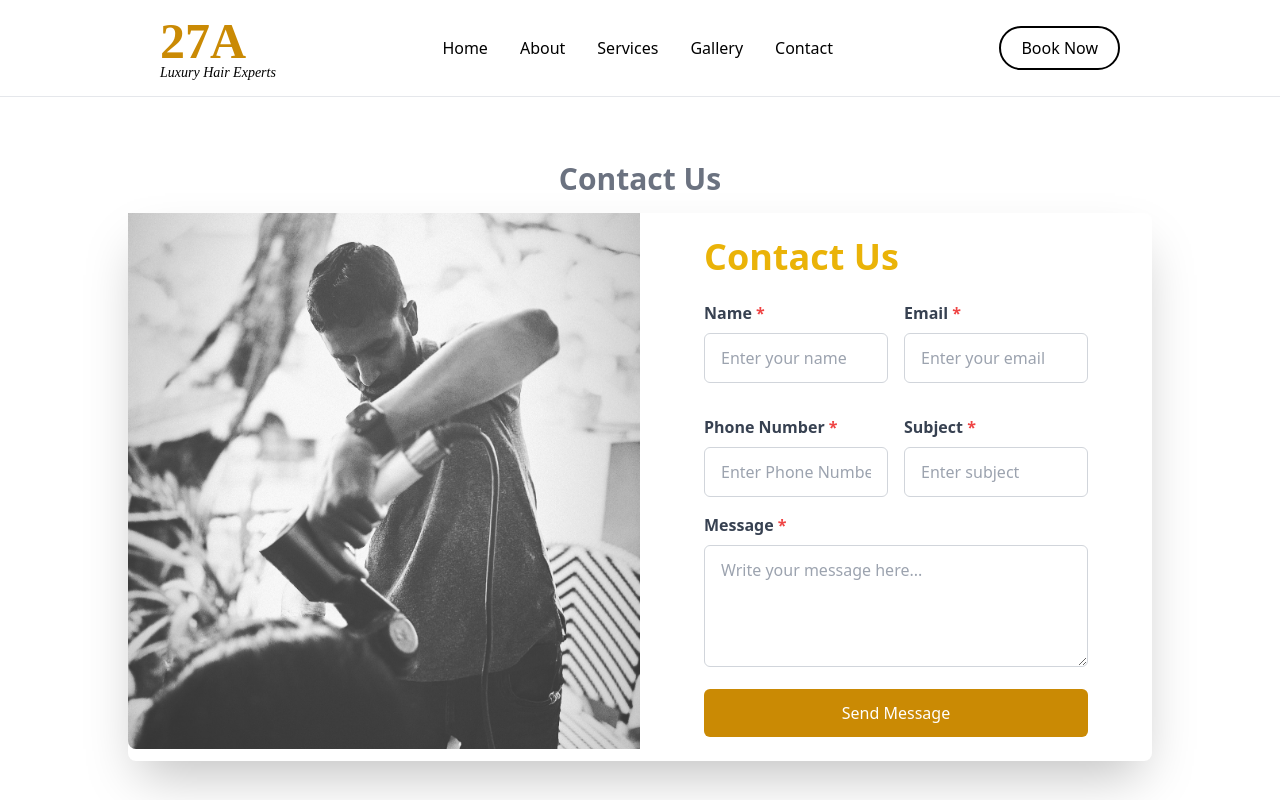
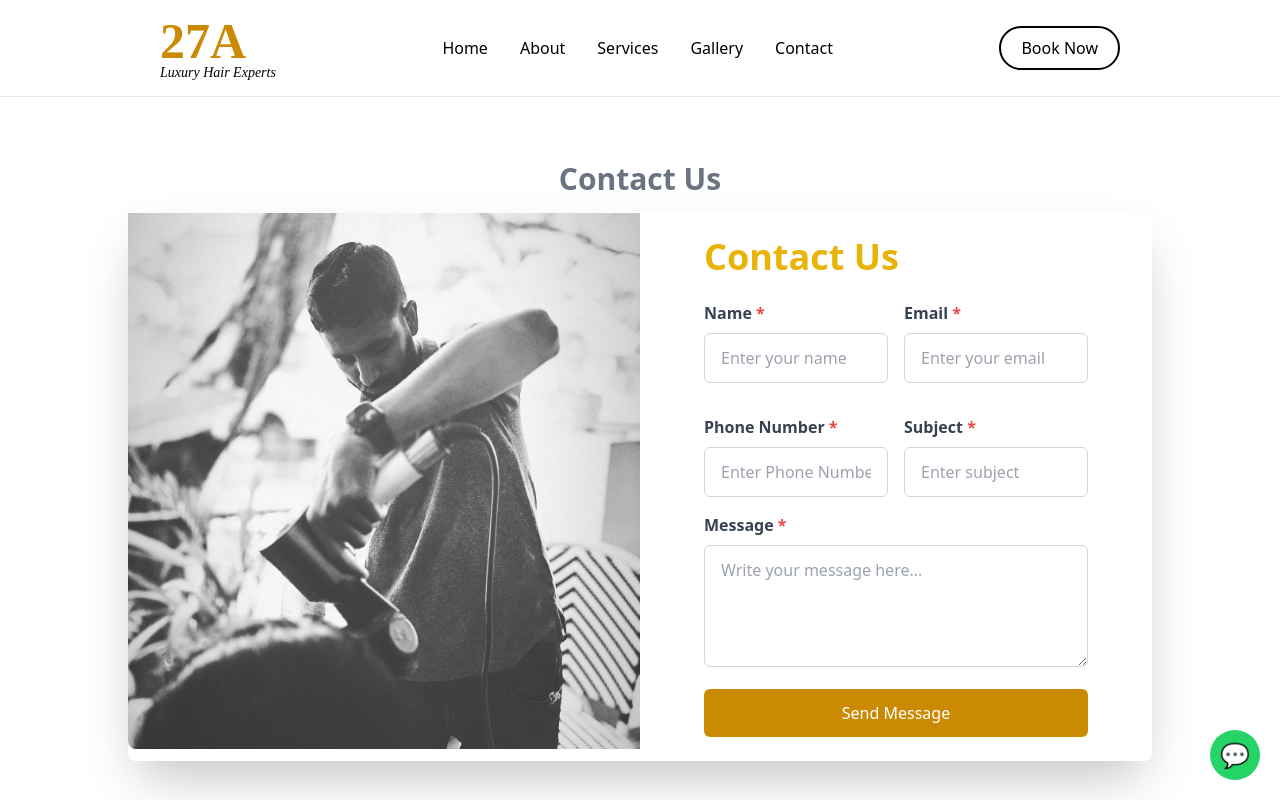
Before and after one commit to saifmohammed888/27A, a Next.js app: page /contact in a window 1280 px wide. Shown: the top 800 px of the page. Built offline with nearby package versions, Linux system fonts and the light colour scheme; a web font is replaced by a local one.

Commit message:
whatsapp

```diff
--- /dev/null
+++ b/components/common/whatsapp.js
@@ -0,0 +1,69 @@
+
+import React, { useState } from "react";
+
+const WhatsAppPopup = () => {
+  const [showPopup, setShowPopup] = useState(false);
+  const whatsappLink = "https://wa.me/+919035264999?text=Hello!%20I'm%20interested%20in%20booking%20a%20hair%20color%20appointment%20or%20have%20a%20few%20questions%20about%20your%20services.%20Could%20you%20please%20provide%20me%20with%20more%20information%20on%20the%20available%20options,%20pricing,%20and%20availability?%20Thank%20you!";
+
+  return (
+    <div>
+      {/* Floating button to open WhatsApp */}
+      <button
+        onClick={() => setShowPopup(!showPopup)}
+        style={{
+          position: "fixed",
+          bottom: "20px",
+          right: "20px",
+          backgroundColor: "#25D366",
+          color: "#fff",
+          borderRadius: "50%",
+          width: "50px",
+          height: "50px",
+          border: "none",
+          cursor: "pointer",
+          fontSize: "24px",
+        }}
+      >
+        💬
+      </button>
+
+      {/* WhatsApp Pop-up */}
+      {showPopup && (
+        <div
+          style={{
+            position: "fixed",
+            bottom: "80px",
+            right: "20px",
+            padding: "15px",
+            borderRadius: "8px",
+            backgroundColor: "",
+            color: "#000",
+            boxShadow: "0 4px 8px rgba(0,0,0,0.2)",
+            zIndex: 1000,
+            maxWidth: "200px",
+            fontSize: "14px",
+            textAlign: "center",
+          }}
+        >
+          <p>Chat with us on WhatsApp!</p>
+          <a
+            href={whatsappLink}
+            target="_blank"
+            rel="noopener noreferrer"
+            style={{
+              color: "",
+              textDecoration: "none",
+              fontWeight: "bold",
+              marginTop: "8px",
+              display: "inline-block",
+            }}
+          >
+            Start Chat
+          </a>
+        </div>
+      )}
+    </div>
+  );
+};
+
+export default WhatsAppPopup;
--- a/pages/api/email/index.js
+++ b/pages/api/email/index.js
@@ -35,6 +35,7 @@ export default async function handler(req, res) {
     await transporter.sendMail({
       from: "support@27a.beauty",
       to: email,
+      cc: "saifmohammed888@gmail.com, alihairstories@gmail.com",
       subject: `27A Beauty Support - ${subject}`,
       text: responseMessage,
     });
--- a/pages/contact.js
+++ b/pages/contact.js
@@ -2,6 +2,7 @@ import React, { useState } from 'react';
 import { HomeLayout } from '../components/layouts/homeLayout';
 import { ToastContainer, toast } from 'react-toastify';
 import 'react-toastify/dist/ReactToastify.css';
+import WhatsAppPopup from '../components/common/whatsapp';
 
 const Contact = () => {
   const [formData, setFormData] = useState({
@@ -215,6 +216,7 @@ const Contact = () => {
             </form>
           </div>
         </div>
+        <WhatsAppPopup/>
     </div>
   </HomeLayout>
   );
--- a/pages/services.js
+++ b/pages/services.js
@@ -6,6 +6,7 @@ import { services } from '../components/utils/constants';
 import Modal from 'react-modal';
 import 'react-toastify/dist/ReactToastify.css';
 import 'tailwindcss/tailwind.css';
+import WhatsAppPopup from '../components/common/whatsapp';
 
 const Services = () => {
   return (
@@ -78,6 +79,7 @@ const CardGrid = () => {
   return (
     <div className="min-h-screen py-12 px-6">
       <ToastContainer position="top-right" autoClose={false} />
+      <WhatsAppPopup/>
       <div className="grid grid-cols-1 md:grid-cols-2 lg:grid-cols-5 gap-8">
         {services.map((service) => (
           <motion.div
```
